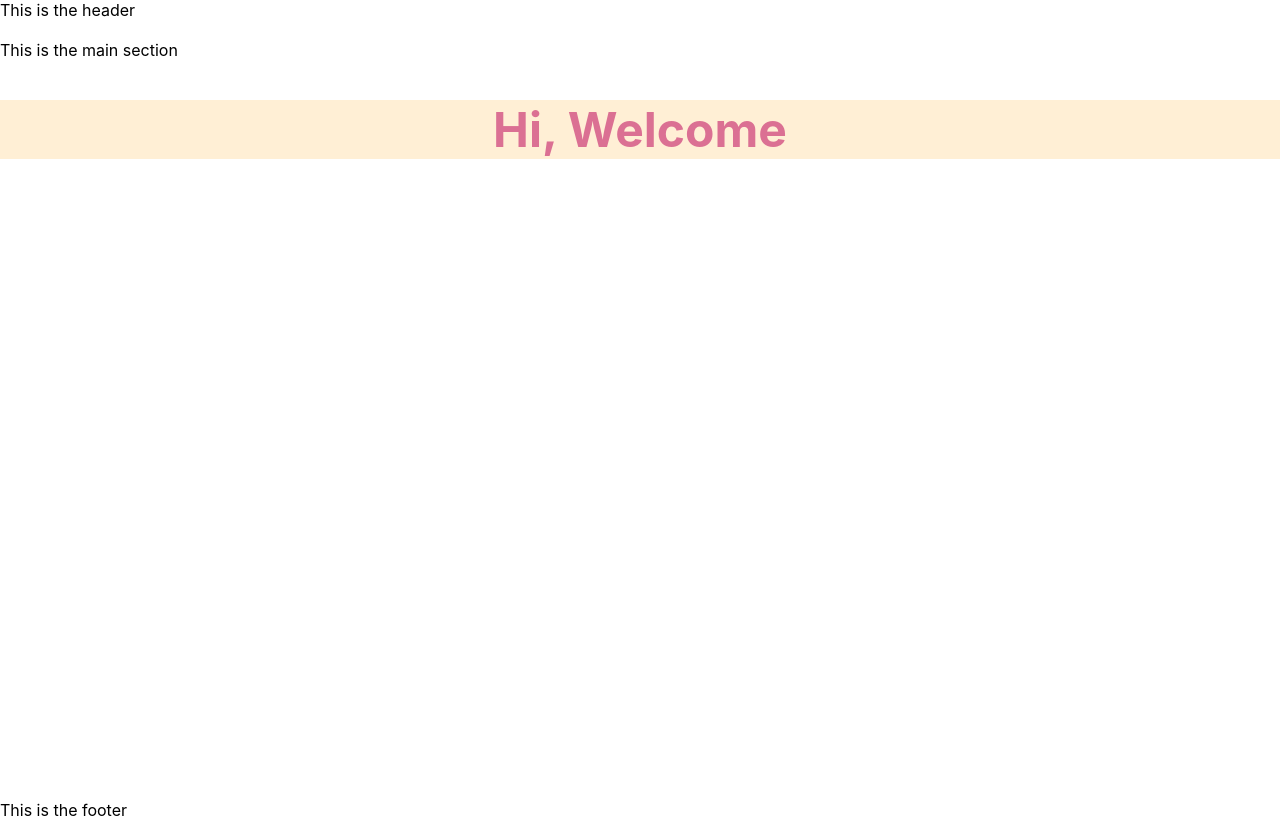
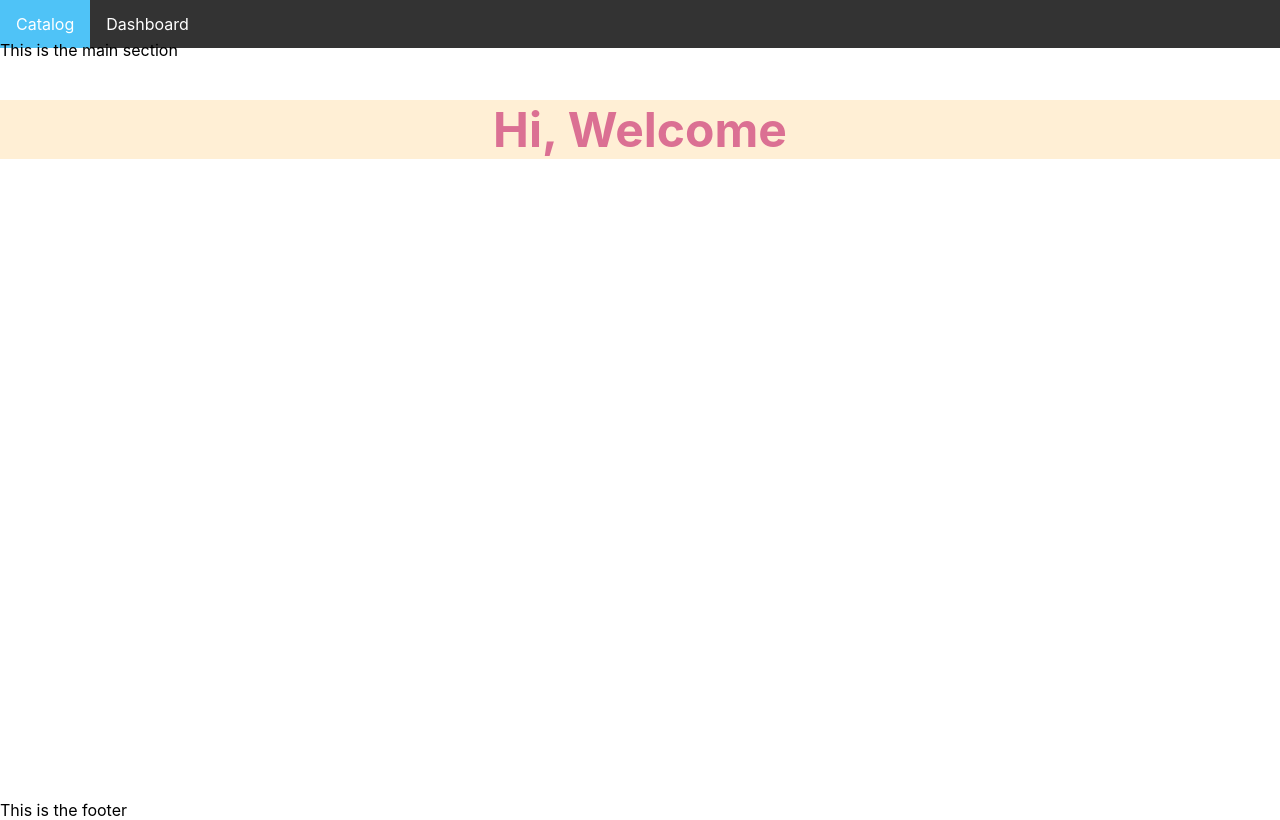
Before and after one commit to MadhaviImashi/LMS_frontend, a React (Create React App) app: page / in a window 1280 px wide. Built offline with nearby package versions, Linux system fonts and the light colour scheme.

Commit message:
Add navbar component

```diff
--- a/src/App.js
+++ b/src/App.js
@@ -2,6 +2,7 @@
 import styled from "styled-components/";
 //import the layout components
 import {Header, Main, Footer} from "./components/Layout";
+import {NavBar, NavItem, NavLink} from "./components/Navbar";
 
 
 //create a Title component that'll render an <h1> tag with some styles
@@ -19,7 +20,16 @@ const Wrapper = styled.section`
 function App() {
   return (
     <>
-      <Header>This is the header</Header>
+      <Header>
+        <NavBar>
+          <NavItem href="#">
+            <NavLink>Catalog</NavLink>
+          </NavItem>
+          <NavItem href="#">
+            <NavLink>Dashboard</NavLink>
+          </NavItem>
+        </NavBar>
+      </Header>
       <Main>
         This is the main section
         <Wrapper>
--- /dev/null
+++ b/src/components/Navbar.js
@@ -0,0 +1,29 @@
+import styled from 'styled-components';
+
+export const NavBar = styled.ul`
+    list-style: none;
+    margin: 0;
+    padding: 0;
+    overflow: hidden;
+    background-color: #333;
+`;
+
+export const NavItem = styled.li`
+    float: left;
+`;
+
+export const NavLink = styled.a`
+    display: block;
+    color: white;
+    text-align: center;
+    padding: 14px 16px;
+    text-decoration: none;
+
+    :hover{
+        background-color: #4fc3f7;
+    }
+
+    .active{
+        background-color: $04aa6d;
+    }
+`;
```
